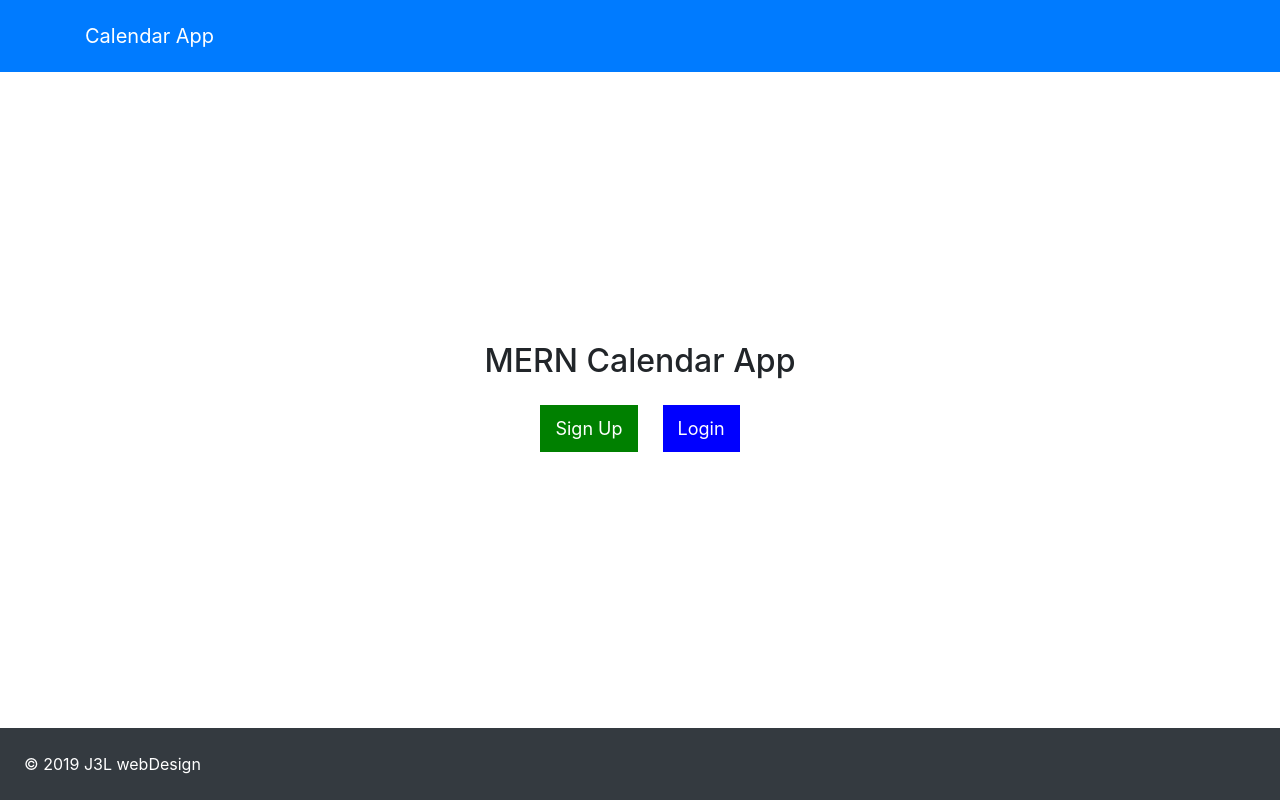
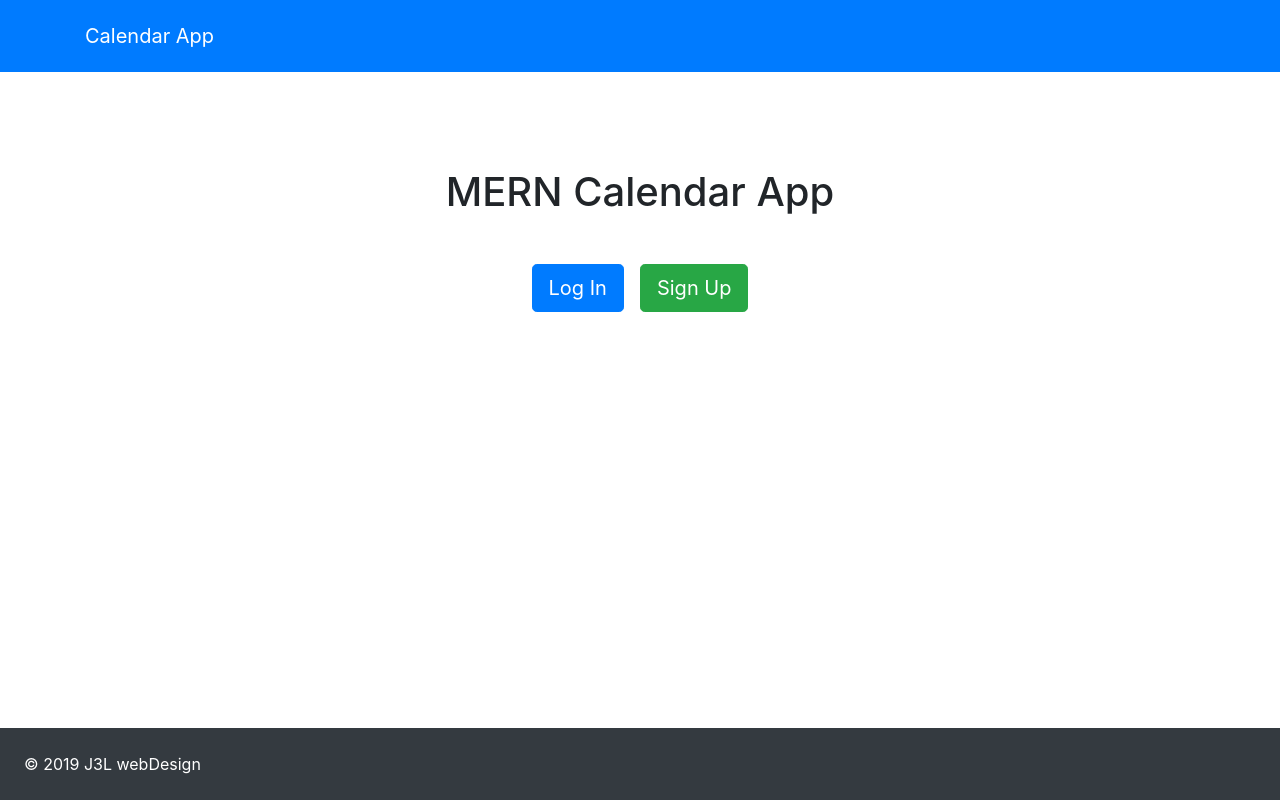
Before and after one commit to joshLazarte/calendar_app, a React (Create React App) app in the folder client/: page / in a window 1280 px wide. Built offline with nearby package versions, Linux system fonts and the light colour scheme.

Commit message:
remove Button component

```diff
--- a/client/src/components/layout/Button.js
+++ /dev/null
@@ -1,49 +0,0 @@
-import React from "react";
-import { Link } from "react-router-dom";
-import PropTypes from "prop-types";
-
-const Button = ({
-  padding,
-  display,
-  link,
-  text,
-  color,
-  fontSize,
-  margin,
-  backgroundColor
-}) => {
-  return (
-    <Link
-      to={link}
-      style={{
-        textDecoration: "none",
-        color: color,
-        margin: margin,
-        display: display,
-        padding: padding,
-        backgroundColor: backgroundColor,
-        fontSize: fontSize
-      }}
-    >
-      {text}
-    </Link>
-  );
-};
-
-Button.defaultProps = {
-  display: "inline-block",
-  color: "white",
-  padding: "10px 15px",
-  fontSize: "18px",
-  margin: "0"
-};
-
-Button.propTypes = {
-  link: PropTypes.string.isRequired,
-  text: PropTypes.string.isRequired,
-  color: PropTypes.string.isRequired,
-  fontSize: PropTypes.string.isRequired,
-  margin: PropTypes.string.isRequired
-};
-
-export default Button;
--- a/client/src/components/layout/Landing.js
+++ b/client/src/components/layout/Landing.js
@@ -1,7 +1,7 @@
 import React, { Component } from "react";
 import { connect } from "react-redux";
-import Button from "./Button";
 import PropTypes from "prop-types";
+import { Link } from "react-router-dom";
 
 class Landing extends Component {
   componentDidMount() {
@@ -12,20 +12,15 @@ class Landing extends Component {
 
   render() {
     return (
-      <div>
-        <h1
-          style={{ paddingTop: "20%", textAlign: "center", fontSize: "32px" }}
-        >
-          MERN Calendar App
-        </h1>
-        <div style={{ textAlign: "center", marginTop: "25px" }}>
-          <Button
-            link="/register"
-            margin="0 25px 0 0"
-            backgroundColor="green"
-            text="Sign Up"
-          />
-          <Button link="/login" backgroundColor="blue" text="Login" />
+      <div className="container">
+        <h1 className="text-center mt-5">MERN Calendar App</h1>
+        <div className="text-center mt-5">
+          <Link to="/login" className="btn btn-primary btn-lg">
+            Log In
+          </Link>
+          <Link to="/register" className="btn btn-success btn-lg ml-3">
+            Sign Up
+          </Link>
         </div>
       </div>
     );
```
